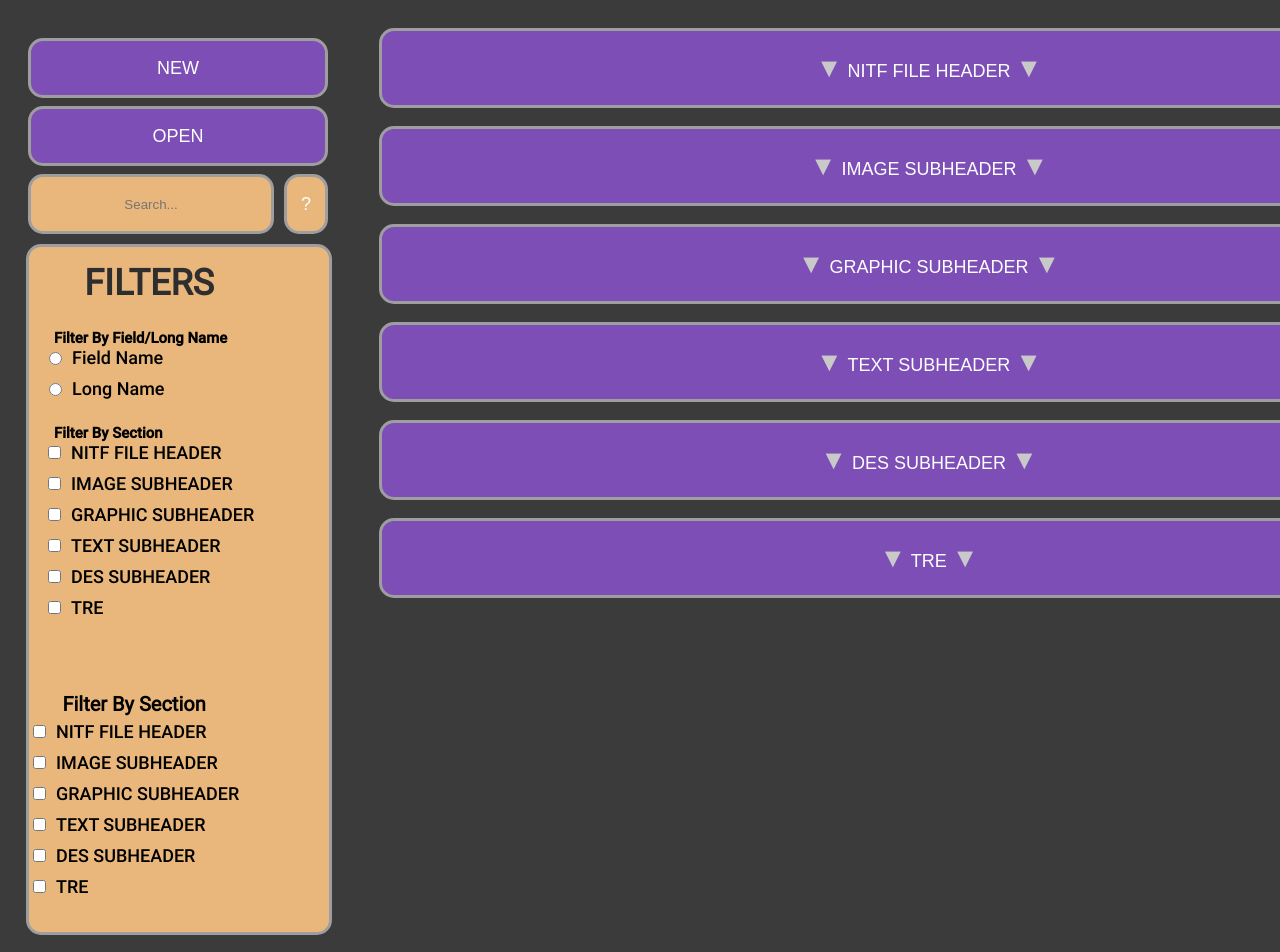
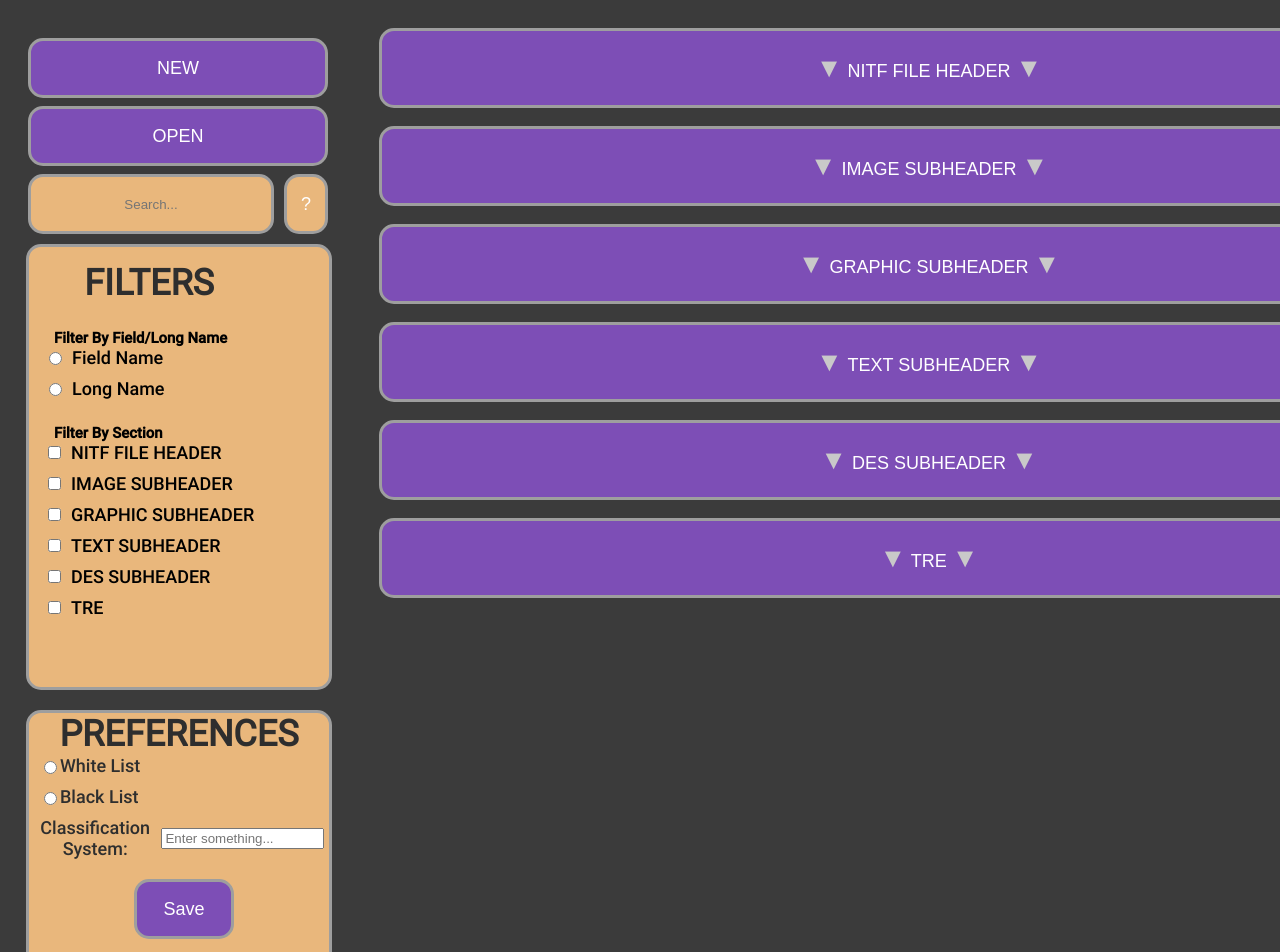
Before and after one commit to aramis-matos/RE-UI-Remake, a React (Vite) app: page / in a window 1280 px wide. Shown: the top 952 px of the page. Built offline with nearby package versions, Linux system fonts and the light colour scheme; the HTML template or start-up script is replaced by a standard one.

Commit message:
removed extra filter by section

```diff
--- a/src/popups/FiltersOnPage.jsx
+++ b/src/popups/FiltersOnPage.jsx
@@ -76,22 +76,6 @@ const FiltersOnPage = ({ theFunc }) => {
             </form>
           </div>
         </div>
-        <div className = "fieldDiv">
-          <h4>Filter By Section</h4>
-          <form onSubmit={handleSubmit}>
-            {items.map((item) => (
-              <div className="filterCheckboxes" key={item.id}>
-                <input
-                  type="checkbox"
-                  name={item.label}
-                  onChange={theFunc}
-                  id={item.id}
-                />
-                <label htmlFor={item.id}>{item.label}</label>
-              </div>
-            ))}
-          </form>
-        </div>
       </div>
     </div>
   );
```
